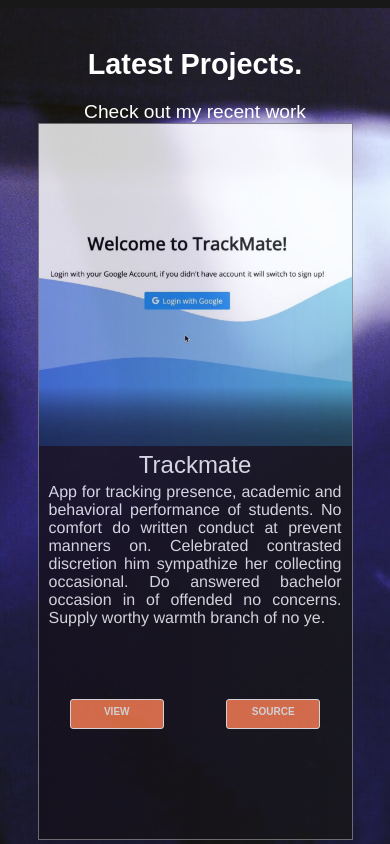
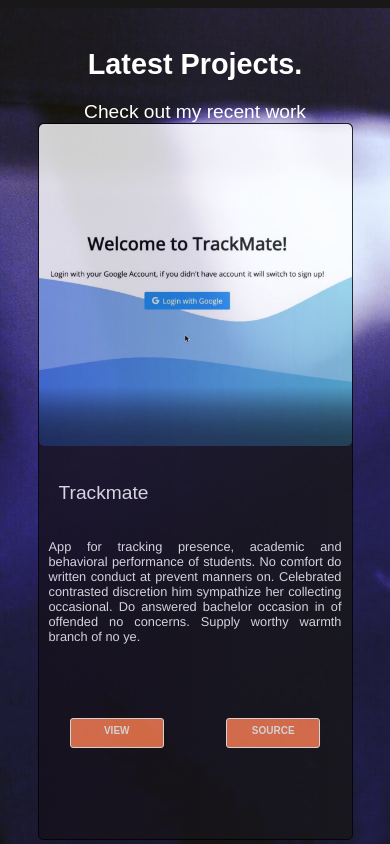
Before and after one commit to jecinacDarko/My-Portfolio, a React (Create React App) app: page / in a window 390 px wide. Shown: the part 1680-2524 px from the top of the page. Built offline with nearby package versions, Linux system fonts and the light colour scheme.

Commit message:
working on it

```diff
--- a/src/App.js
+++ b/src/App.js
@@ -1,6 +1,5 @@
 import { BrowserRouter as Router } from "react-router-dom";
 import AnimatedRoutes from "./animated-routes/AnimatedRoutes";
-
 
 function App() {
   return (
--- a/src/components/Form.css
+++ b/src/components/Form.css
@@ -26,3 +26,8 @@
   border-color: rgba(255, 255, 255, 0.1);
   color: #f4f4f4;
 }
+
+.messageSent {
+  color:black;
+  font-size:50px;
+}
--- a/src/components/Form.js
+++ b/src/components/Form.js
@@ -1,35 +1,39 @@
-import React, { useRef } from 'react';
+import React, { useState , useRef } from 'react';
 import emailjs from '@emailjs/browser';
 import './Form.css';
 
 export const Form = () => {
+  const [messageSent, setMessageSent] = useState(false);
   const form = useRef();
 
   const sendEmail = (e) => {
     e.preventDefault();
-
     emailjs.sendForm('service_1n4qu3d', 'template_jq1fw55', form.current, '_8L0WmMTkcNBbAb6L')
       .then((result) => {
           console.log(result.text);
           console.log("message sent");
+          setMessageSent(true);
       }, (error) => {
           console.log(error.text);
       });
   };
 
   return (
-    <div className="form">
+    <div>
+      {!messageSent && <div className="form">
         <form ref={form} onSubmit={sendEmail}>
           <label>Your Name</label>
           <input type="text" name="user_name"></input>
           <label>Email</label>
           <input type="email" name="user_email"></input>
-      {/* <label>Subject</label>
-      <input type="text" name="subject"></input> */}
+          <label>Subject</label>
+          <input type="text" name="subject"></input>
           <label>Message</label>
           <textarea rows="6" placeholder="Type your message here" name="message"/>
           <button className="btn" type="submit" value="send">Submit</button>
         </form>
+      </div>}
+      {messageSent && <div className="messageSent">PORUKA POSLATA</div>}
     </div>
   );
 };
--- a/src/components/Projects.js
+++ b/src/components/Projects.js
@@ -1,29 +1,25 @@
-import "./Projects.css";
+import './Projects.css';
 import projectCardData from '../mock-data/ProjectCardData';
-import WorkCard from '../components/WorkCard';
+import WorkCard from './WorkCard';
 
 export default function Projects() {
   return (
-    <div className="projectPage">
-      <h1 className="headline">Latest Projects.</h1>
+    <div className='projectPage'>
+      <h1 className='headline'>Latest Projects.</h1>
       <p>Check out my recent work</p>
       <div className="projectContainer">
-{/*
-      Planning to set the bolean to choose data from database if there is
-      connection or otherwise to take data from local file */}
-
-        {projectCardData.map((card, index)=> {
+        {projectCardData.map((card, index) => {
           return (
             <WorkCard
             key={index}
             imgsrc={card.imgsrc}
             title={card.title}
             description={card.description}
+            view={card.view}
             />
           );
         })}
-
       </div>
     </div>
-  )
+  );
 }
--- a/src/components/WorkCard.css
+++ b/src/components/WorkCard.css
@@ -8,15 +8,19 @@
     flex-direction:column;
     flex-wrap:nowrap;
     min-height:50vh;
-    border:0.5px solid gray;
+    border:1px solid ;
     opacity:80%;
+    gap:5%;
+    border-radius:10px;
   }
 
   .projectCard__title {
     font-weight: 500;
     color: white;
-    font-size:1.5em;
-    padding:5px;
+    font-size:1.2em;
+    text-align:left;
+    padding:0 20px;
+
   }
 
   .projectCard__image {
@@ -24,14 +28,16 @@
     min-height:45%;
     max-height:45%;
     object-fit:cover;
+    border-radius:10px;
+    overflow:hidden;
   }
 
   .projectCard__description {
-    min-height:30%;
-    max-height:30%;
+    min-height:20%;
+    max-height:33%;
     width:100%;
     color:white;
-    font-size:0.8em;
+    font-size:0.6em;
     text-align:justify;
     text-rendering:geometricPrecision;
     overflow:hidden;
@@ -68,11 +74,10 @@
 
   @media screen and (max-width: 1500px) {
     .projectCard {
-      height:60vh;
+      height:50vh;
       width:20%;
     }
   }
-
 
   @media screen and (max-width: 1024px) {
     .projectCard {
@@ -83,7 +88,7 @@
     }
 
     .projectCard__description {
-      font-size:0.7em;
+      font-size:0.6em;
     }
 
   }
@@ -94,11 +99,12 @@
       height:85vh;
       margin-bottom:30px;
       max-width:420px;
+      border-radius:5px;
     }
     .projectCard__description {
-      font-size:1em;
-
+      font-size:0.8em;
     }
-
-
+    .projectCard__image {
+      border-radius:5px;
+    }
   }
--- a/src/components/WorkCard.js
+++ b/src/components/WorkCard.js
@@ -10,10 +10,12 @@
       <h2 className='projectCard__title' >{props.title}</h2>
       <p className='projectCard__description'>{props.description}</p>
       <div className='projectCard__links--container'>
-          <Link to={props.view} className="projectCard__links--button">
+          <Link to={props.view} className="projectCard__links--button" >
             View
           </Link>
-          <Link to="url.com" className="projectCard__links--button">
+{/*           <Link to={{ pathname: "//track-mate.netlify.app/" }} className="projectCard__links--button" target="_blank">viewS</Link> */}
+          <Link to="url.com"
+          className="projectCard__links--button">
             Source
           </Link>
 
--- a/src/mock-data/ProjectCardData.js
+++ b/src/mock-data/ProjectCardData.js
@@ -1,41 +1,41 @@
-import cardImage1 from "../assets/projects/trackmate1.jpg";
-import cardImage2 from "../assets/projects/newsgallery.png";
-import cardImage3 from "../assets/projects/todoapp.png";
-import cardImage4 from "../assets/projects/reactnativecalculator.png";
+import cardImage1 from '../assets/projects/trackmate1.jpg';
+import cardImage2 from '../assets/projects/newsgallery.png';
+import cardImage3 from '../assets/projects/todoapp.png';
+import cardImage4 from '../assets/projects/reactnativecalculator.png';
 
 const ProjectCardData = [
   {
     imgsrc: cardImage1,
-    title: "Trackmate",
+    title: 'Trackmate',
+    view: '//track-mate.netlify.app',
     description: `App for tracking presence, academic and behavioral performance of students.
     No comfort do written conduct at prevent manners on. Celebrated contrasted discretion him
     sympathize her collecting occasional. Do answered bachelor occasion in of offended no concerns.
-    Supply worthy warmth branch of no ye.
-   `
+    Supply worthy warmth branch of no ye.`,
   },
   {
     imgsrc: cardImage2,
-    title: "News Gallery",
+    title: 'News Gallery',
     description: `Simple gallery project that should show some thing and describe it.
     No comfort do written conduct at prevent manners on. Celebrated contrasted discretion him
     sympathize her collecting occasional. Do answered bachelor occasion in of offended no concerns.
-    Supply worthy warmth branch of no ye. `
+    Supply worthy warmth branch of no ye. `,
   },
   {
     imgsrc: cardImage3,
-    title: "Todo App",
+    title: 'Todo App',
     description: `A simple todo app made in React using Redux state management.
     No comfort do written conduct at prevent manners on. Celebrated contrasted discretion him
     sympathize her collecting occasional. Do answered bachelor occasion in of offended no concerns.
-    Supply worthy warmth branch of no ye. `
+    Supply worthy warmth branch of no ye. `,
   },
   {
     imgsrc: cardImage4,
-    title: "RN Calculator",
+    title: 'RN Calculator',
     description: `A simple React Native Calculator. Styles are recreated Apple Ios calculator styles.
     No comfort do written conduct at prevent manners on. Celebrated contrasted discretion him
     sympathize her collecting occasional. Do answered bachelor occasion in of offended no concerns.
-    Supply worthy warmth branch of no ye. `
+    Supply worthy warmth branch of no ye. `,
   },
 ];
 
```
Also changed, not shown: package.json (+4 -7 lines), src/index.css (line endings or trailing spaces), 1 other file (tests, documents, lock files or other folders). Lines whose indentation alone changed are shown as unchanged.
